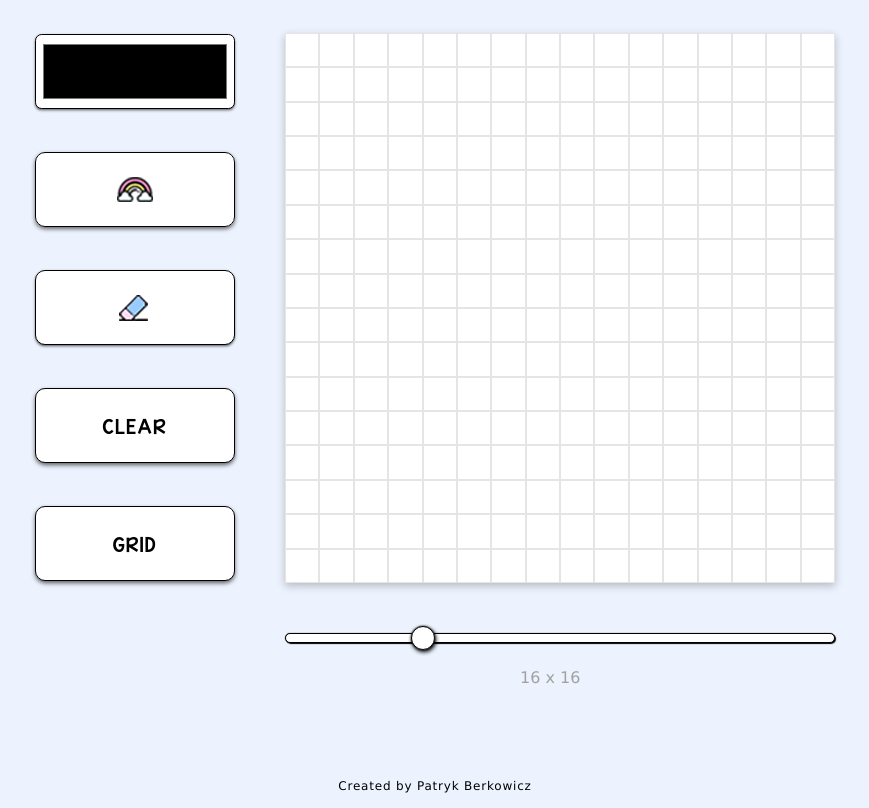
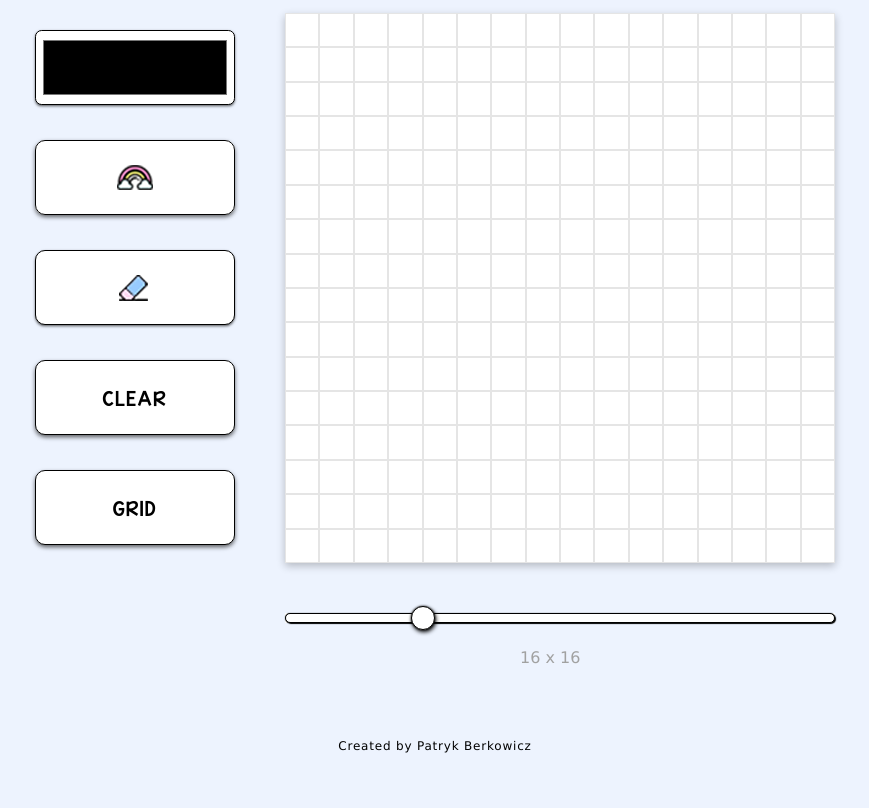
Before and after one commit to PB-5/modern-etch-a-sketch, a plain HTML site: page index.html in a window 1280 px wide. Shown: the part 96-904 px from the top of the page, without its empty margins (205-1074 px from the left). After the commit the page ends 864 px from the top, so only its background shows below. Drawn offline with Linux system fonts and the light colour scheme.

Commit message:
for GitHub pages changed margin

```diff
--- a/style.css
+++ b/style.css
@@ -99,7 +99,7 @@ body {
 
 .settings-panel label {
   display: block;
-  margin: 1.35em auto;
+  margin: 1.1em auto;
   white-space: nowrap;
 }
 
```
